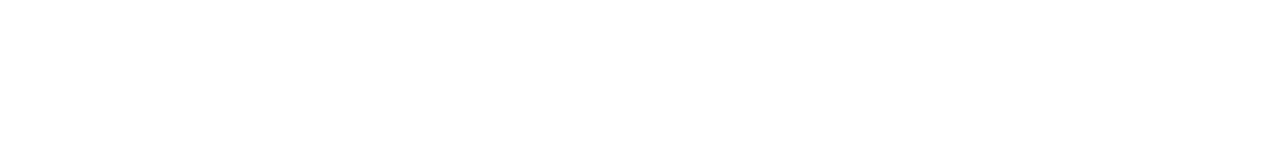
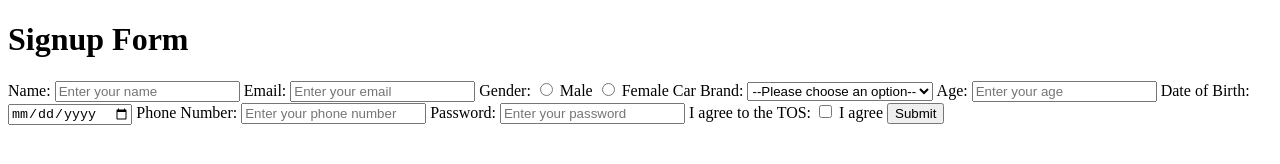
Before and after one commit to acciojob/signup-form-car-mahesh1111111, a website: page main.html in a window 1280 px wide. Drawn offline with Linux system fonts and the light colour scheme.

Commit message:
created a submission

```diff
--- a/main.html
+++ b/main.html
@@ -1,16 +1,53 @@
 <!DOCTYPE html>
+<html lang="en">
+<head>
+    <meta charset="UTF-8">
+    <meta name="viewport" content="width=device-width, initial-scale=1.0">
+    <title>Signup Form</title>
+</head>
+<body>
 
-<html>
+    <h1>Signup Form</h1>
 
-<head>
-	<link rel="stylesheet" href="styles.css">
-</head>
+    <form action="" method="post">
+        <label for="name">Name:</label>
+        <input type="text" id="name" name="name" placeholder="Enter your name" required>
 
-<body>
-	<!-- the entire body must be written by student -->
-    <script type="text/javascript" src="./script.js">
-</script>
+        <label for="email">Email:</label>
+        <input type="email" id="email" name="email" placeholder="Enter your email" required>
+
+        <label for="gender">Gender:</label>
+        <input type="radio" id="gender_m" name="gender" value="male" required>
+        <label for="gender_m">Male</label>
+        <input type="radio" id="gender_f" name="gender" value="female" required>
+        <label for="gender_f">Female</label>
+
+        <label for="cars">Car Brand:</label>
+        <select id="cars" name="cars" required>
+            <option value="">--Please choose an option--</option>
+            <option value="Toyota">Toyota</option>
+            <option value="Honda">Honda</option>
+            <option value="Ford">Ford</option>
+        </select>
+
+        <label for="age">Age:</label>
+        <input type="number" id="age" name="age" placeholder="Enter your age" required>
+
+        <label for="dob">Date of Birth:</label>
+        <input type="date" id="dob" name="dob" required>
+
+        <label for="tel">Phone Number:</label>
+        <input type="tel" id="tel" name="tel" placeholder="Enter your phone number" required>
+
+        <label for="password">Password:</label>
+        <input type="password" id="password" name="password" placeholder="Enter your password" required>
+
+        <label for="tos">I agree to the TOS:</label>
+        <input type="checkbox" id="tos" name="tos" required>
+        <label for="tos">I agree</label>
+
+        <button type="submit">Submit</button>
+    </form>
 
 </body>
-
 </html>
```
